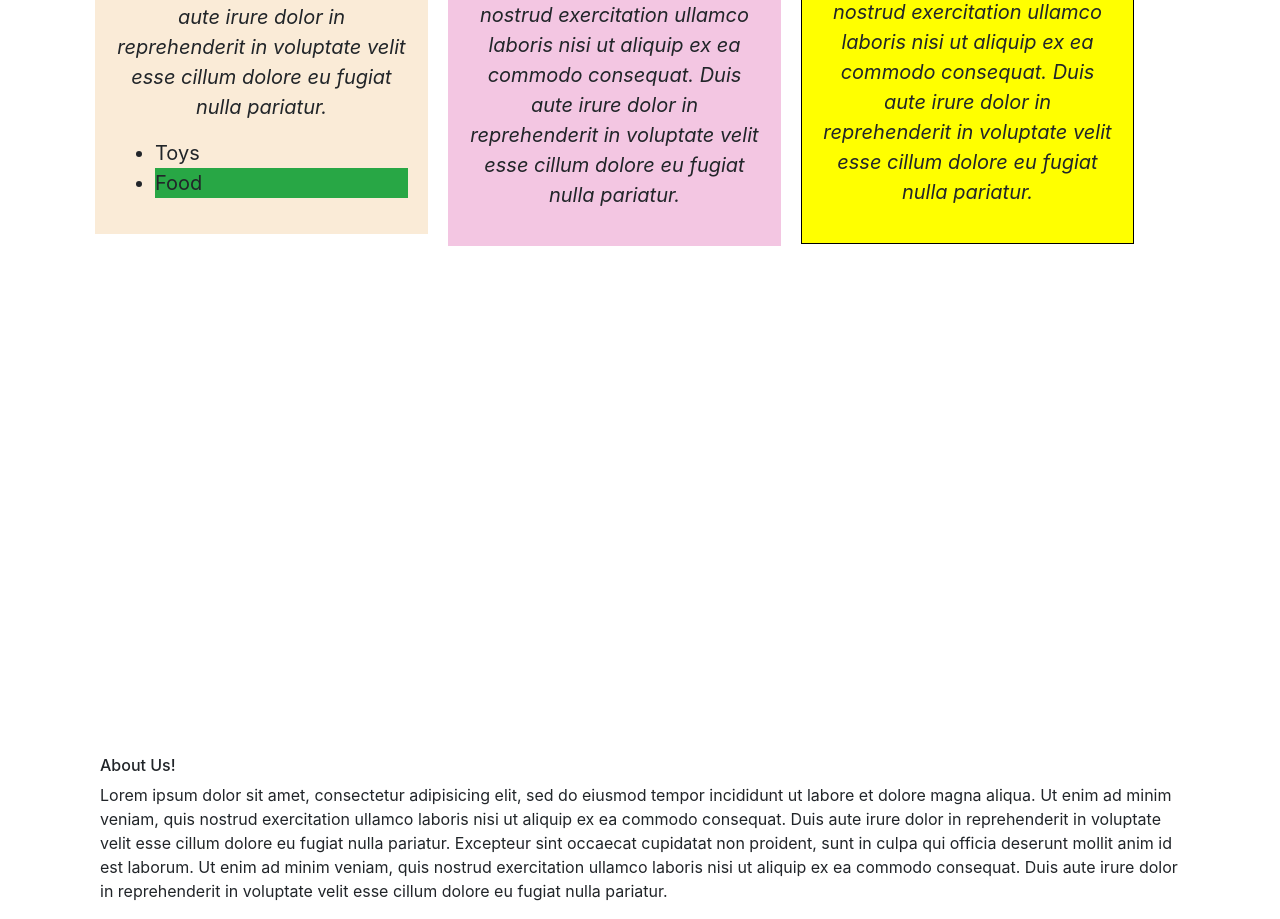
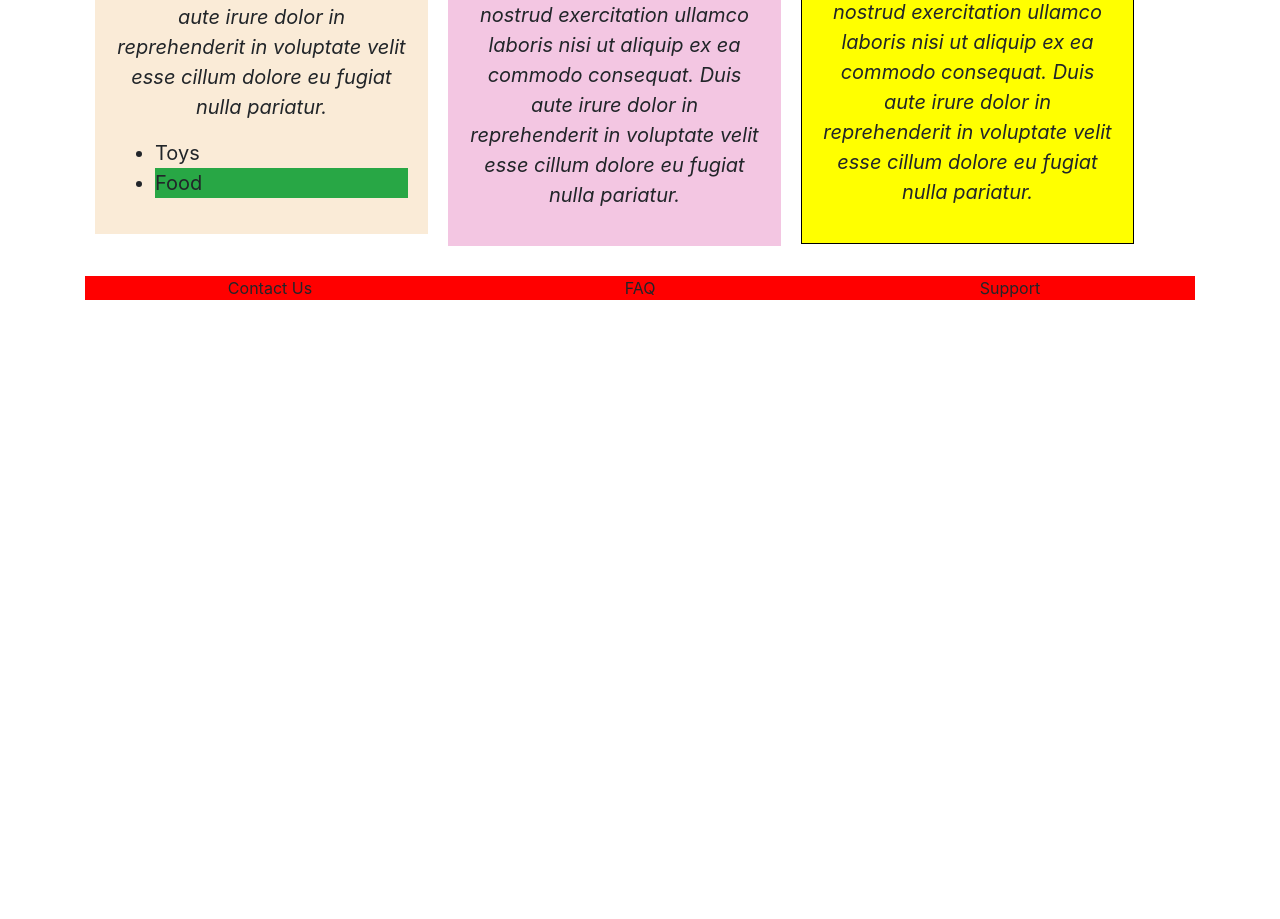
Before and after one commit to charichard09/animal-shelter, a plain HTML site: page index.html in a window 1280 px wide. Shown: the part 907-1826 px from the top of the page. After the commit the page ends 1207 px from the top, so only its background shows below. Drawn offline with Linux system fonts and the light colour scheme.

Commit message:
add contact, faq, support to bottom as 3 columns using bootstrap grid

```diff
--- a/css/styles.css
+++ b/css/styles.css
@@ -1,6 +1,8 @@
+* {
+  box-sizing:border-box;
+}
 
 .animal-box {
-  /* border: 3px solid black; */
   font-size: 20px;
   overflow: hidden;
 }
@@ -16,8 +18,6 @@
 .animal-column3 {
   width: 30%;
   float: left;
-  /* margin: auto;
-  display: block; */
   background-color: yellow;
   border: 1px solid black;
   padding: 20px;
@@ -54,5 +54,8 @@
 }
 
 .about-us {
-  margin-top: 500px;
+  margin-top: 20px;
+  width: 100%;
+  height: auto;
+  text-align: center;
 }
--- a/index.html
+++ b/index.html
@@ -9,6 +9,7 @@
   <link href="./css/styles.css" rel="stylesheet" type="text/css">
 </head>
 <body>
+
   <div class="container">
     <div class="animal-box">
       <h3>Our Animals That Are Ready For A Home!</h3>
@@ -60,19 +61,14 @@
       </div>
     </div>
 
-    <div class="container about-us">
-      <h6>About Us!</h6>
-      <p>
-      Lorem ipsum dolor sit amet, consectetur adipisicing elit, sed do eiusmod tempor
-      incididunt ut labore et dolore magna aliqua. Ut enim ad minim veniam, quis nostrud
-      exercitation ullamco laboris nisi ut aliquip ex ea commodo consequat. Duis aute irure
-      dolor in reprehenderit in voluptate velit esse cillum dolore eu fugiat nulla pariatur.
-      Excepteur sint occaecat cupidatat non proident, sunt in culpa qui officia deserunt
-      mollit anim id est laborum. Ut enim ad minim veniam, quis nostrud exercitation ullamco
-      laboris nisi ut aliquip ex ea commodo consequat. Duis aute irure dolor in reprehenderit
-      in voluptate velit esse cillum dolore eu fugiat nulla pariatur.
-      </p>
+    <div class="container about-us color">
+      <div class="row">
+        <div class="col-sm">Contact Us</div>
+        <div class="col-sm">FAQ</div>
+        <div class="col-sm">Support</div>
+      </div>
     </div>
   </div>
+
 </body>
 </html>
```
